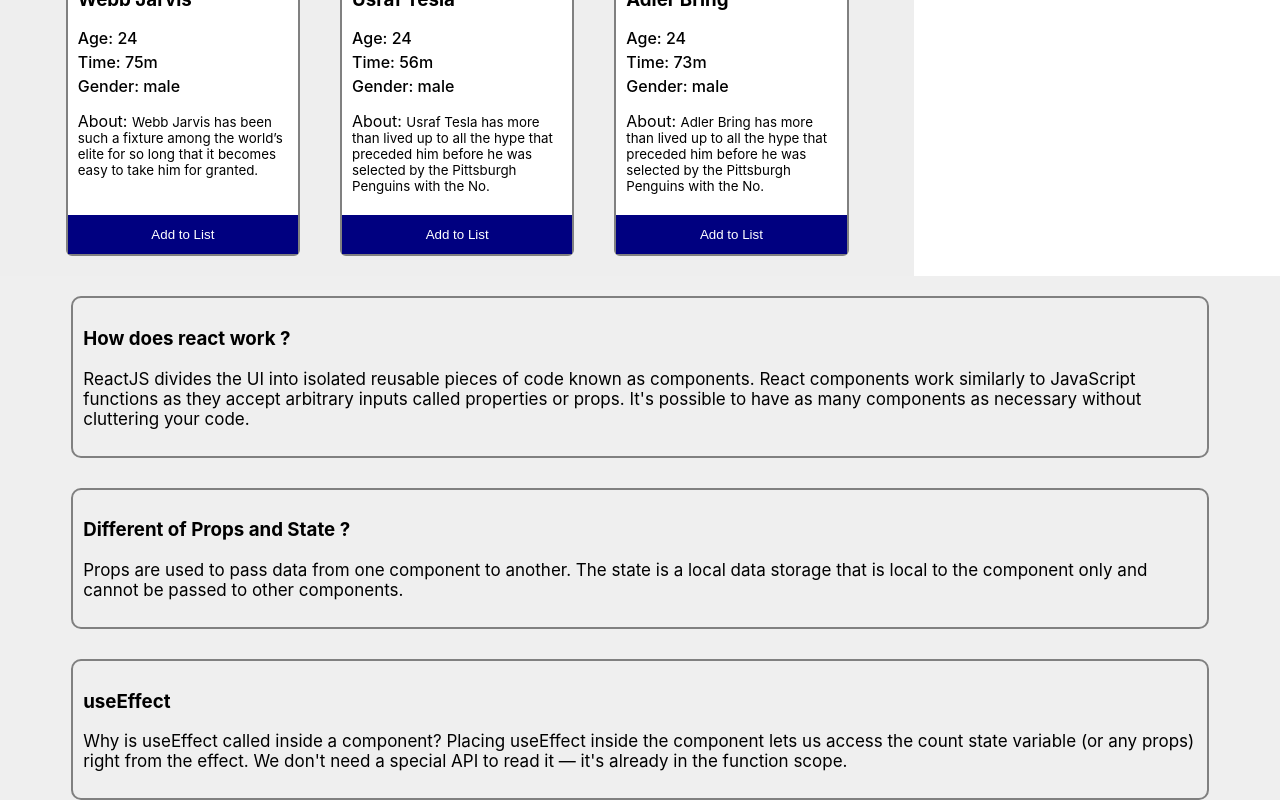
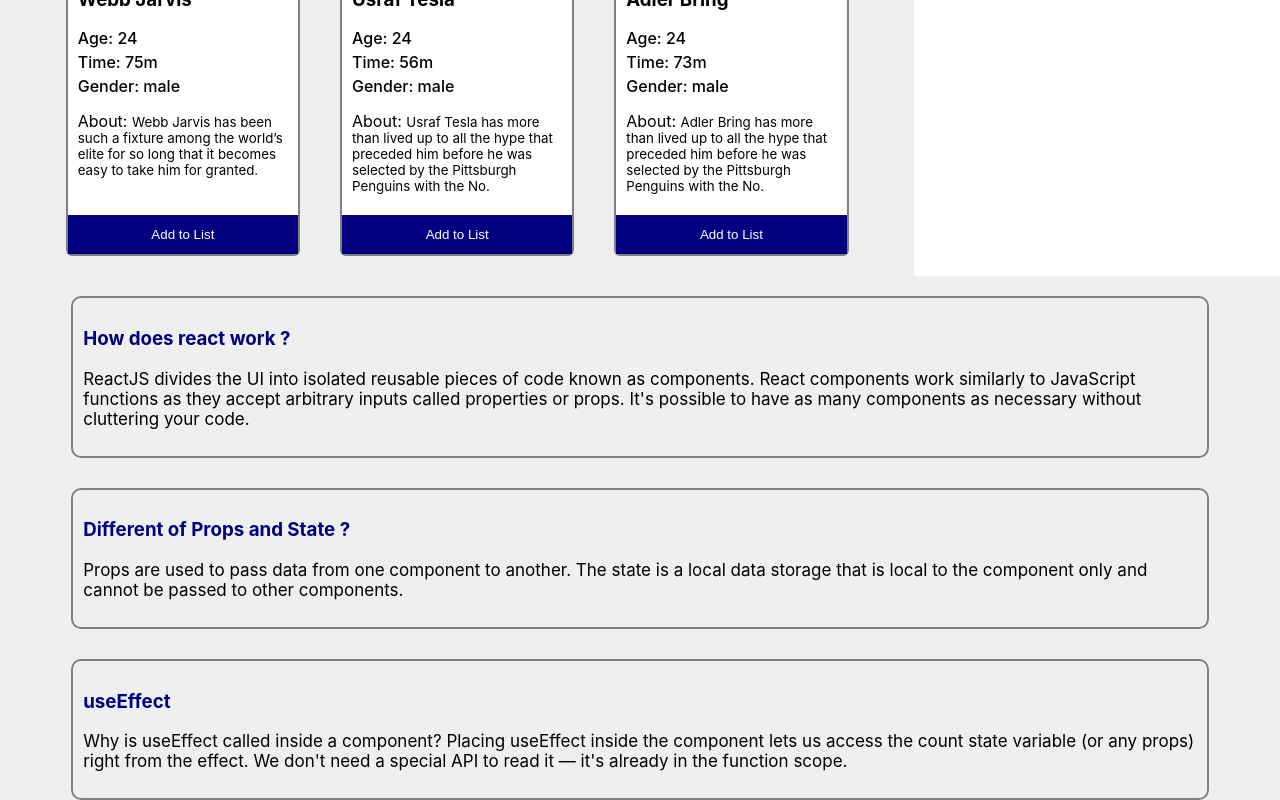
Before and after one commit to Ashrafullislam/ultra-active-club-client, a React (Create React App) app: page / in a window 1280 px wide. Shown: the part 1179-1979 px from the top of the page. Built offline with nearby package versions, Linux system fonts and the light colour scheme.

Commit message:
added the footer change

```diff
--- a/src/components/Footer/footer.css
+++ b/src/components/Footer/footer.css
@@ -20,3 +20,6 @@ font-size: 17px;
 font-weight: 400;
 
 }
+.footer-title{
+    color:  navy;
+}
--- a/src/components/Footer/footer.js
+++ b/src/components/Footer/footer.js
@@ -6,19 +6,19 @@ const FooterPart = () => {
         <div className='footer-faq'>
 
          <div className='faq-1'>
-           <h3> How does react work ?</h3>
+           <h3 className='footer-title'> How does react work ?</h3>
            <p className='faq'> ReactJS divides the UI into isolated reusable pieces of code known as components. React components work similarly to JavaScript functions as they accept arbitrary inputs called properties or props. It's possible to have as many components as necessary without cluttering your code.</p>
           </div>
 
           <div className='faq-1'>
-           <h3> Different of Props and State ?</h3>
+           <h3  className='footer-title'> Different of Props and State ?</h3>
             <p className='faq'>
                 Props are used to pass data from one component to another. The state is a local data storage that is local to the component only and cannot be passed to other components.
             </p>
           </div>
 
           <div className='faq-1'>
-           <h3> useEffect </h3>
+           <h3  className='footer-title'> useEffect </h3>
           <p className='faq'> Why is useEffect called inside a component? Placing useEffect inside the component lets us access the count state variable (or any props) right from the effect. We don't need a special API to read it — it's already in the function scope.</p>
           </div>
 
```
